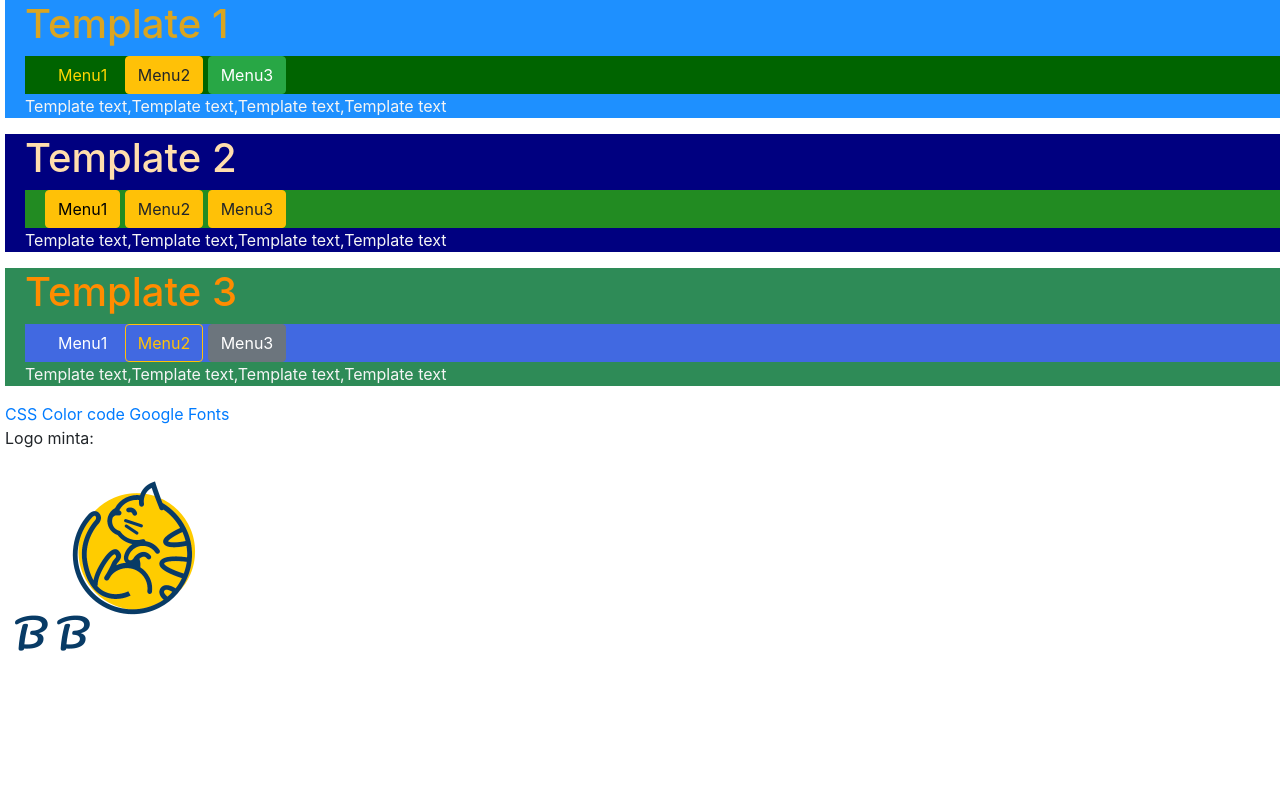
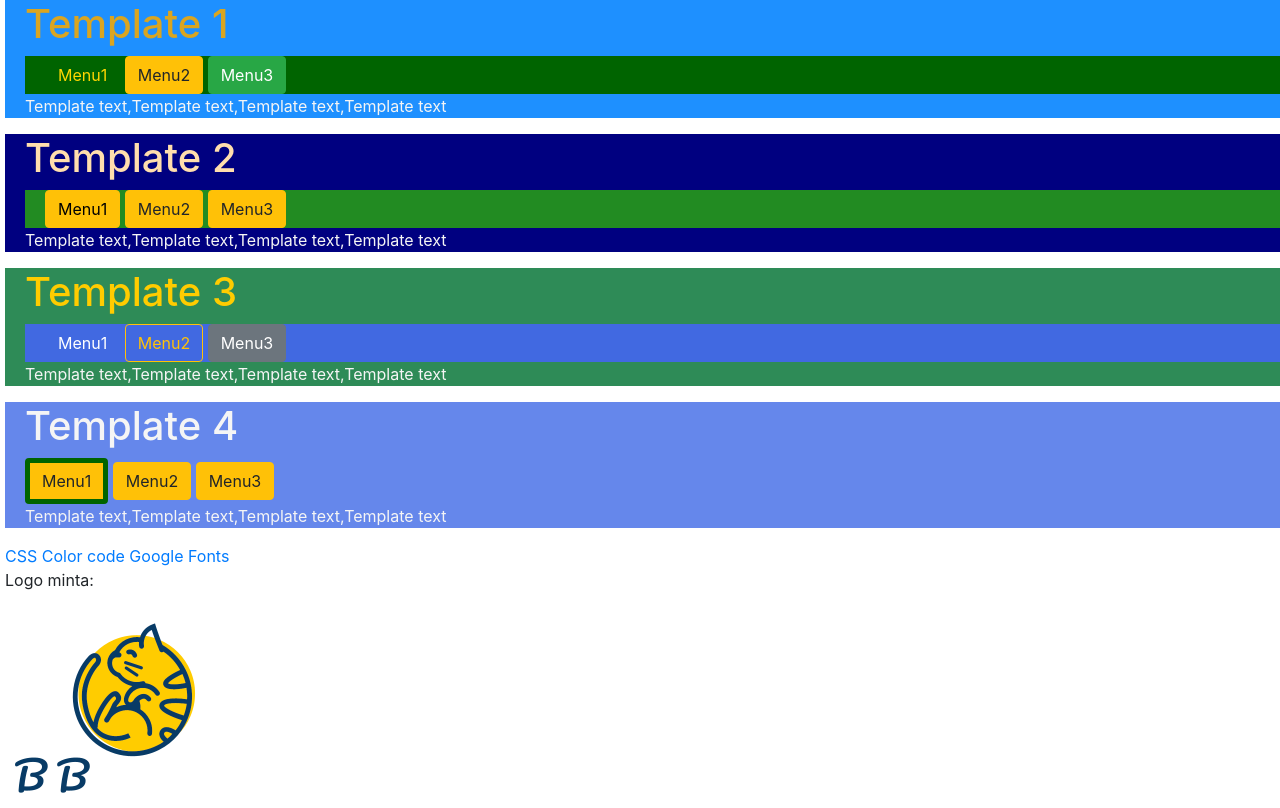
Before and after one commit to petra-rabai/thewebproject, a plain HTML site: page index.html in a window 1280 px wide. Drawn offline with nearby package versions, Linux system fonts and the light colour scheme.

Commit message:
create new template

```diff
--- a/index.html
+++ b/index.html
@@ -45,6 +45,17 @@
         Template text,Template text,Template text,Template text
       </p>
     </div>
+    <div id="template4">
+      <h1 id="title4">Template 4</h1>
+      <nav id="nav4">
+        <a id="nav4menu1" class="btn btn-warning" href="#">Menu1</a>
+        <a class="btn btn-warning" href="#">Menu2</a>
+        <a class="btn btn-warning" href="#">Menu3</a>
+      </nav>
+      <p id="template4p1">
+        Template text,Template text,Template text,Template text
+      </p>
+    </div>
     <a href="https://www.quackit.com/css/css_color_codes.cfm" target="_blank">CSS Color code</a>
     <a href="https://fonts.google.com/" target="_blank">Google Fonts</a>
     <p>Logo minta: </p>
--- a/styles/style.css
+++ b/styles/style.css
@@ -57,7 +57,7 @@ body{
 }
 
 #title3 {
-    color: darkorange;
+    color: rgb(255, 204, 0);
     margin-left: 20px;
 }
 
@@ -75,3 +75,20 @@ body{
     color: whitesmoke;
     margin-left: 20px;
 }
+#template4{
+    background-color: rgb(101, 135, 235);
+}
+#title4{
+    color: whitesmoke;
+    margin-left: 20px;
+}
+#nav4{
+    margin-left: 20px;
+}
+#template4p1{
+    color: whitesmoke;
+    margin-left: 20px;
+}
+#nav4menu1{
+    border: 5px solid darkgreen;
+}
```
